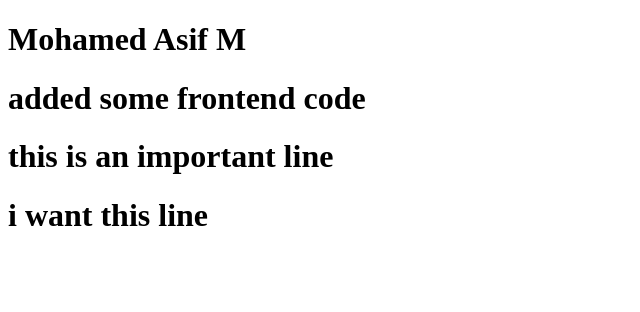
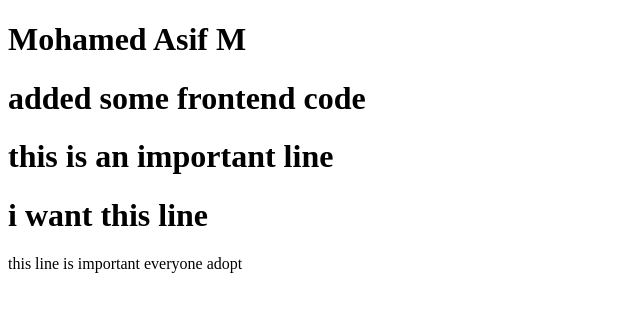
Before and after one commit to MohamedAsif3/sample-repo, a plain HTML site: page index.html in a window 1280 px wide. Shown: the whole page, without its empty margins (0-640 px from the left). Drawn offline with Linux system fonts and the light colour scheme.

Commit message:
!feat: added important line of code

```diff
--- a/index.html
+++ b/index.html
@@ -10,5 +10,6 @@
     <h1>added some frontend code</h1>
     <h1> this is an important line</h1>
     <h1>i want this line</h1>
+    <p>this line is important everyone adopt</p>
 </body>
 </html>
```
